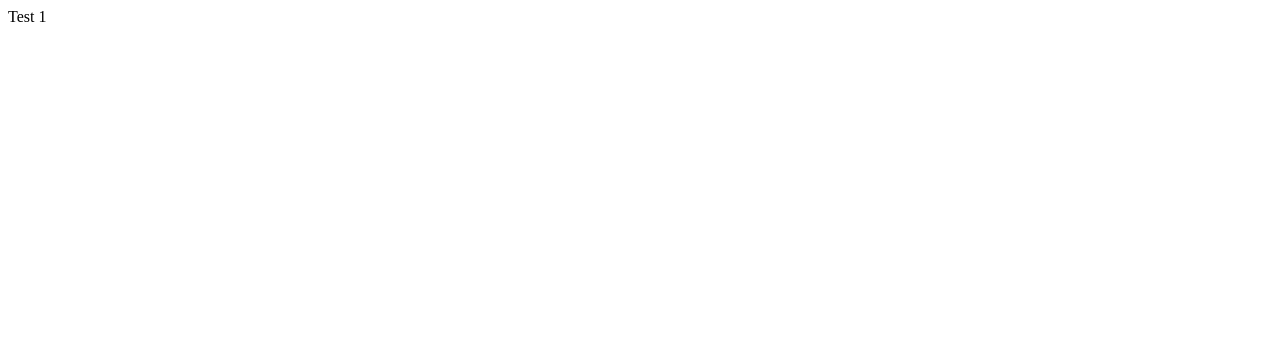
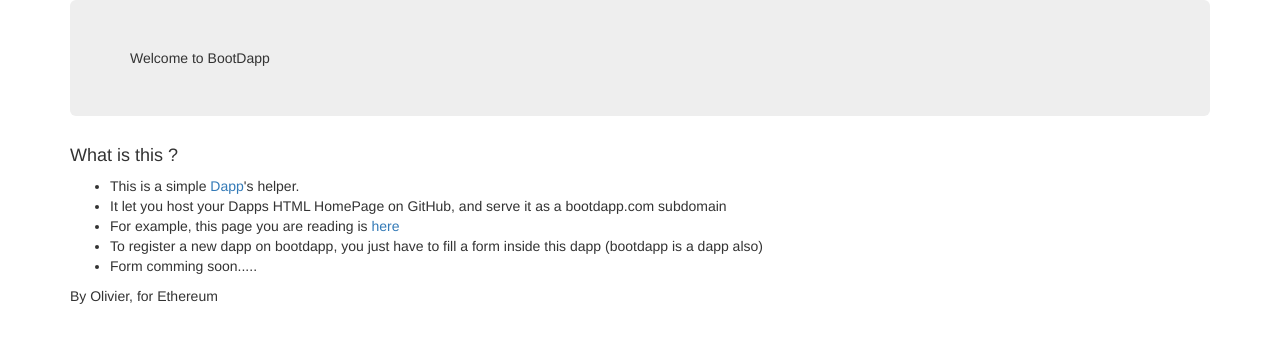
Before and after one commit to olivier-ethereum/bootdapp, a plain HTML site: page index.html in a window 1280 px wide. Drawn offline with nearby package versions, Linux system fonts and the light colour scheme.

Commit message:
Update index.html

```diff
--- a/index.html
+++ b/index.html
@@ -1,6 +1,24 @@
-<!doctype html>
+<!DOCTYPE html>
 <html>
+<link rel="stylesheet" href="http://maxcdn.bootstrapcdn.com/bootstrap/3.2.0/css/bootstrap.min.css">
+<link rel="stylesheet" href="http://maxcdn.bootstrapcdn.com/bootstrap/3.2.0/js/bootstrap.min.js">
+<head>
+<title>BootDapp</title>
+</head>
 <body>
-Test 1
+<div class="container">
+<div class="jumbotron">Welcome to BootDapp</div>
+<h4>What is this ?</h4>
+<ul>
+  <li> This is a simple <a href="www.ethereum.org">Dapp</a>'s helper.</li>
+  <li> It let you host your Dapps HTML HomePage on GitHub, and serve it as a bootdapp.com subdomain</li>
+  <li> For example, this page you are reading is <a href="https://github.com/olivier-ethereum/bootdapp/blob/bootdapp/index.html">here</a></a> </li>
+  <li> To register a new dapp on bootdapp, you just have to fill a form inside this dapp (bootdapp is a dapp also)</li>
+  <li> Form comming soon.....</li>
+  </ul>
+<footer class="footer">
+        <p>By Olivier, for Ethereum</p>
+</footer>
+</div>
 </body>
 </html>
```
